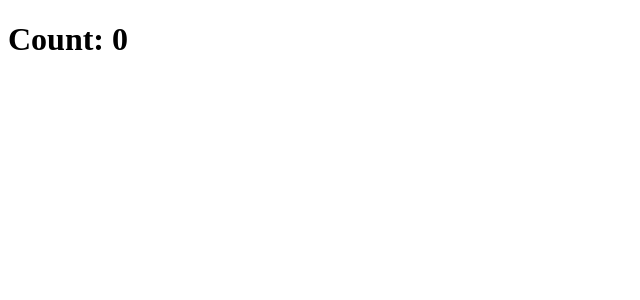
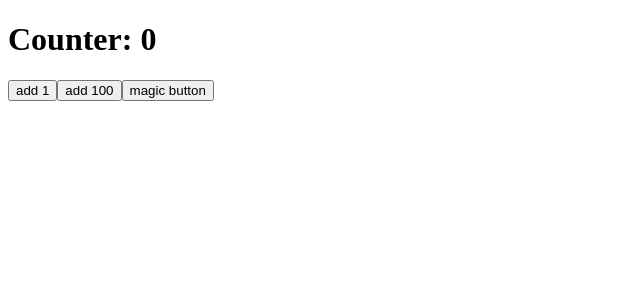
Before and after one commit to mate-academy/react_counter, a React (Create React App) app: page / in a window 1280 px wide. Shown: the top 300 px of the page, without its empty margins (0-640 px from the left). Built offline with nearby package versions, Linux system fonts and the light colour scheme; the HTML template or start-up script is replaced by a standard one.

Commit message:
Solution

```diff
--- a/src/App.js
+++ b/src/App.js
@@ -1,17 +1,18 @@
 import React from 'react';
 import './App.scss';
 
+import Counter from "./components/Counter/Counter";
+
 class App extends React.Component {
-  addOne = () => {};
 
-  add100 = () => {};
-
-  increase = () => {};
-
-  render() {
-    return (
-      <h1>Count: 0</h1>
-    );
+    render() {
+      return (
+    <div>
+      <Counter
+      counter={0}
+      />
+    </div>
+      )
   }
 }
 
--- /dev/null
+++ b/src/components/Counter/Counter.jsx
@@ -0,0 +1,42 @@
+import React from 'react';
+
+class Counter extends React.Component {
+  state = {
+    counter: 0,
+  }
+
+  addOne = () => {
+    this.setState(state => ({
+      counter: this.state.counter + 1,
+    }))
+  };
+
+  add100 = () => {
+    this.setState(state => ({
+      counter: this.state.counter + 100,
+    }))
+  };
+
+  increase = () => {};
+
+  render() {
+    return (
+      <>
+      <h1>Counter: {this.state.counter}</h1>
+
+      <button onClick={this.addOne}>add 1</button>
+
+      <button onClick={this.add100}>add 100</button>
+
+      <button
+      onClick={this.state.counter% 5 === 0
+        ? this.add100
+        : this.addOne}
+      >magic button
+      </button>
+      </>
+    )
+  }
+}
+
+export default Counter;
--- /dev/null
+++ b/src/components/Counter/index.js
@@ -0,0 +1 @@
+export * from './Clock';
```
Also changed, not shown: src/components/Counter/Counter.scss (added), 1 other file (tests, documents, lock files or other folders).
